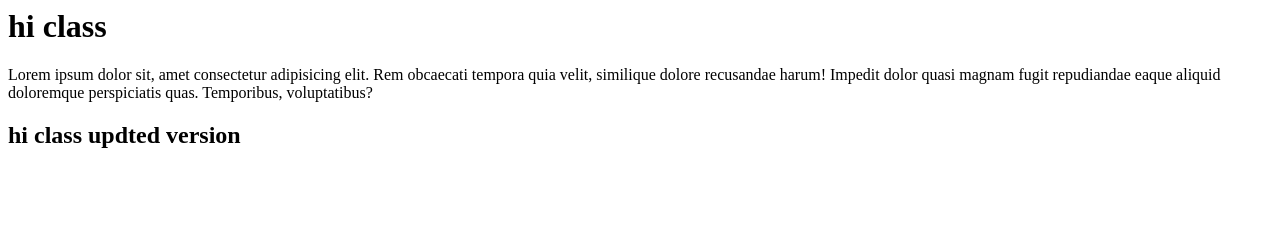
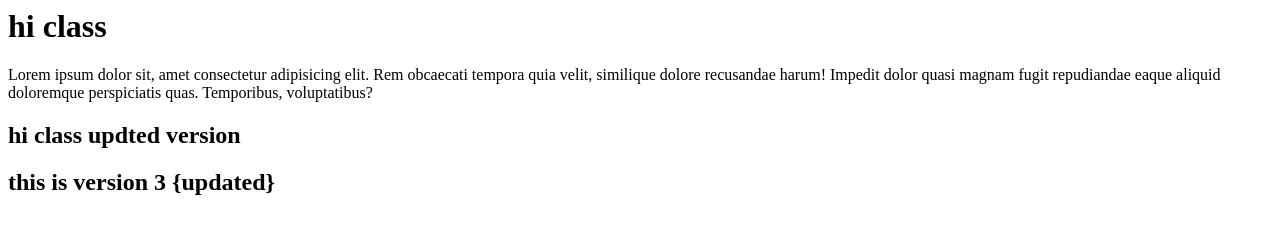
Before and after one commit to shubhamit92/newproject25, a plain HTML site: page index.html in a window 1280 px wide. Drawn offline with Linux system fonts and the light colour scheme.

Commit message:
version3

```diff
--- a/index.html
+++ b/index.html
@@ -7,5 +7,6 @@
         <p>Lorem ipsum dolor sit, amet consectetur adipisicing elit. Rem obcaecati tempora quia velit, similique dolore recusandae harum!
             Impedit dolor quasi magnam fugit repudiandae eaque aliquid doloremque perspiciatis quas. Temporibus, voluptatibus?</p>
             <h2>hi class updted version</h2>
+            <h2> this is version 3 {updated}</h2>
     </body>
 </html>
```
